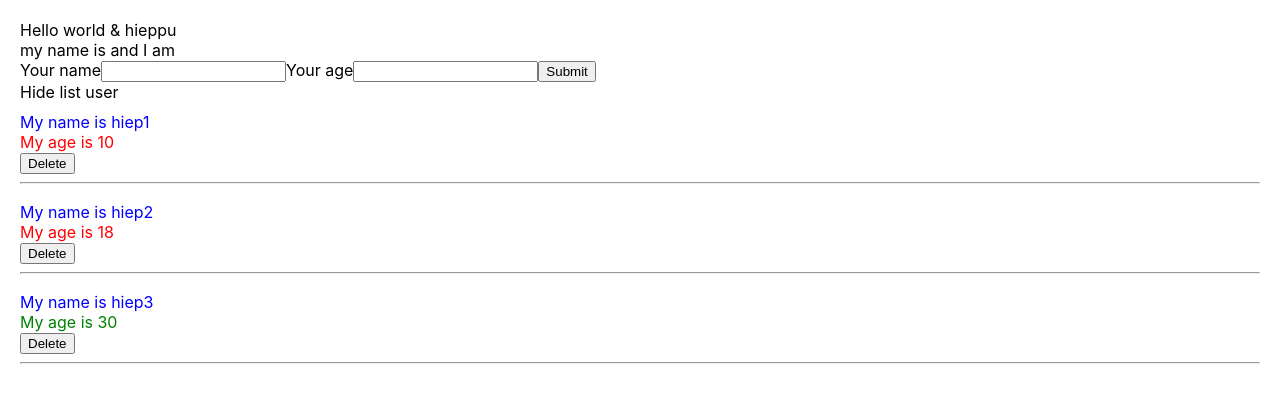
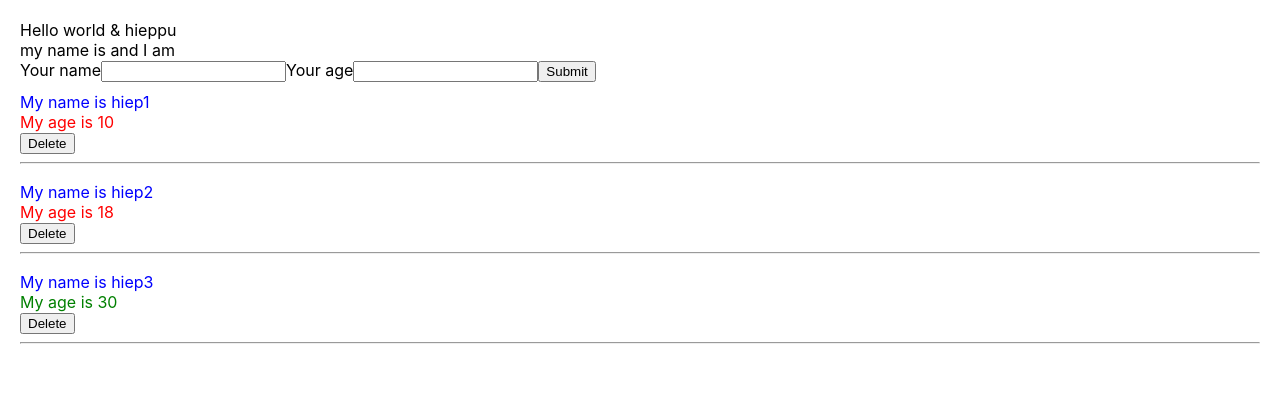
Before and after one commit to HIEUHIEP/react-hook-basic, a React (Create React App) app: page / in a window 1280 px wide. Shown: the top 402 px of the page. Built offline with nearby package versions, Linux system fonts and the light colour scheme.

Commit message:
stateless/full class component, function component

```diff
--- a/src/components/DisplayInfor.js
+++ b/src/components/DisplayInfor.js
@@ -2,73 +2,55 @@ import React from 'react';
 import './DisplayInfor.scss';
 import logo from './../logo.svg';
 
-class DisplayInfor extends React.Component {
-    state = {
-        isShowListUser: true
-    }
+// class DisplayInfor extends React.Component {
 
-    // call when component is mounted ( load done )
-    componentDidMount = () => {
-        console.log('component is mounted');
-        setTimeout(() => {
-            document.title = 'New title'
-        }, 1000);
-    }
+//     render() {
+//         const { listUsers } = this.props;
+//         return (
+//             <div className='display-infor-container'>
+//                 {true &&
+//                     <>
+//                         {listUsers.map((user) => {
+//                             return (
+//                                 <div key={user.id} className={+user.age > 18 ? 'green' : 'red'}>
+//                                     <div>
+//                                         <div style={{ color: 'blue', paddingTop: '10px' }}>My name is {user.name}</div>
+//                                         <div>My age is {user.age}</div>
+//                                     </div>
+//                                     <div>
+//                                         <button onClick={() => this.props.handleDeleteUser(user.id)}>Delete </button>
+//                                     </div>
+//                                     <hr />
+//                                 </div>
+//                             )
+//                         })}
+//                     </>
+//                 }
+//             </div >
+//         )
+//     }
+// }
 
-    componentDidUpdate(prevProps, prevState) {
-        // when change props, props...
-        console.log('component did update');
+// function component
+const DisplayInfor = (props) => {
+    const { listUsers } = props;
 
-        // when change this.state
-        // Can so sanh truoc/sau co thay doi thi moi xu ly
-        if (prevState.isShowListUser !== this.state.isShowListUser) {
-            console.log('component did update show list');
-        }
-    }
-
-    // call when component lose
-    componentWillUnmount() {
-        // Clean up any resources or event listeners before the component is unmounted
-        console.log('component will unmount');
-    }
-
-    handleShowHide = () => {
-        this.setState({
-            isShowListUser: !this.state.isShowListUser
-        })
-    }
-
-    render() {
-        const { listUsers } = this.props;
     return (
         <div className='display-infor-container'>
-                {/* <img src={logo}></img> */}
-                <div>
-                    <span onClick={() => { this.handleShowHide() }}>
-                        {this.state.isShowListUser === true ? 'Hide list user' : 'Show list user'}
-                    </span>
-                </div>
-                {this.state.isShowListUser &&
-                    <>
-                        {listUsers.map((user) => {
-                            return (
+            {listUsers.map((user) => (
                 <div key={user.id} className={+user.age > 18 ? 'green' : 'red'}>
                     <div>
                         <div style={{ color: 'blue', paddingTop: '10px' }}>My name is {user.name}</div>
                         <div>My age is {user.age}</div>
                     </div>
                     <div>
-                                        <button onClick={() => this.props.handleDeleteUser(user.id)}>Delete </button>
+                        <button onClick={() => props.handleDeleteUser(user.id)}>Delete</button>
                     </div>
                     <hr />
                 </div>
-                            )
-                        })}
-                    </>
-                }
-            </div >
-        )
-    }
-}
+            ))}
+        </div>
+    );
+};
 
 export default DisplayInfor;
```
Lines whose indentation alone changed are shown as unchanged.
